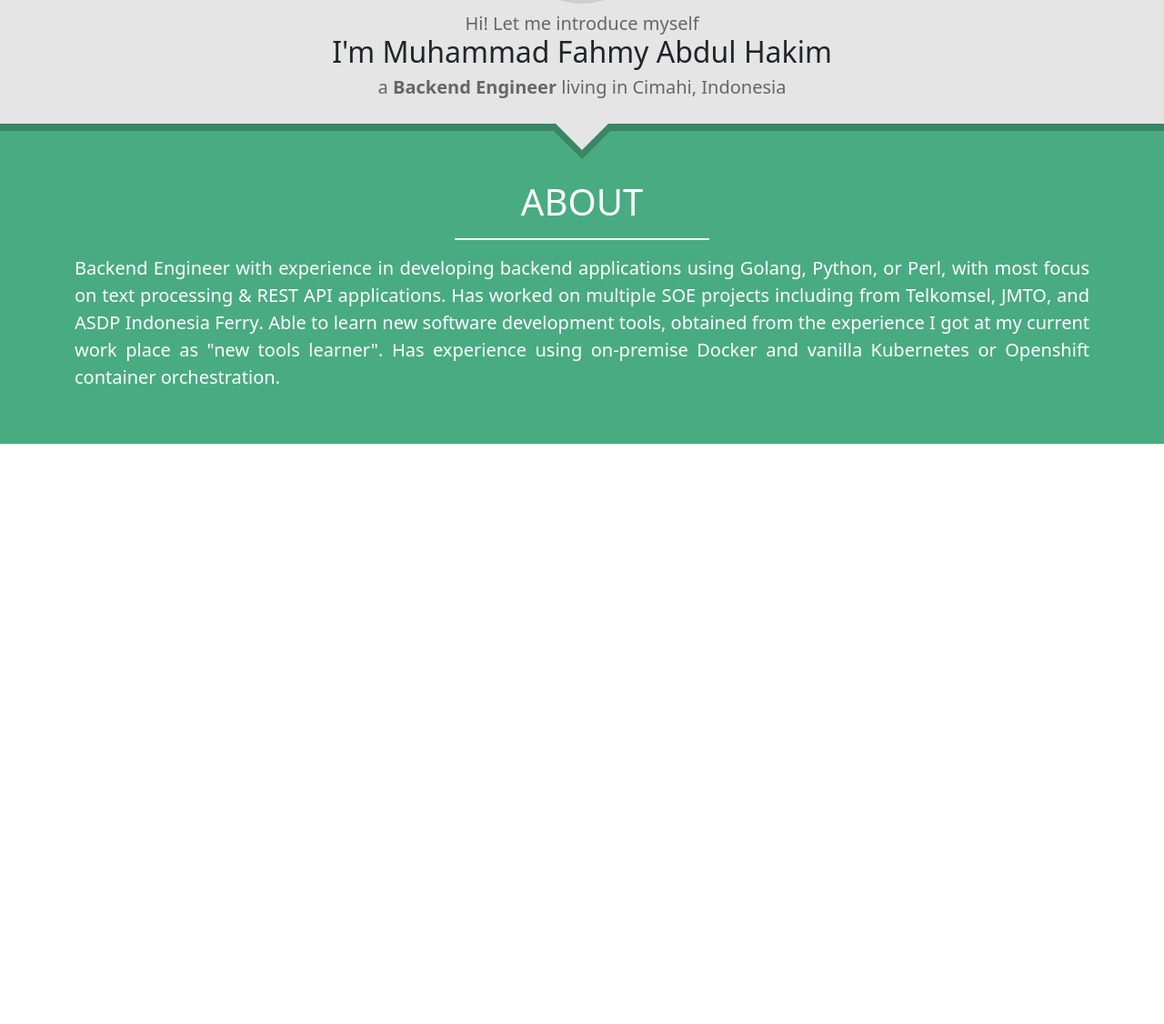
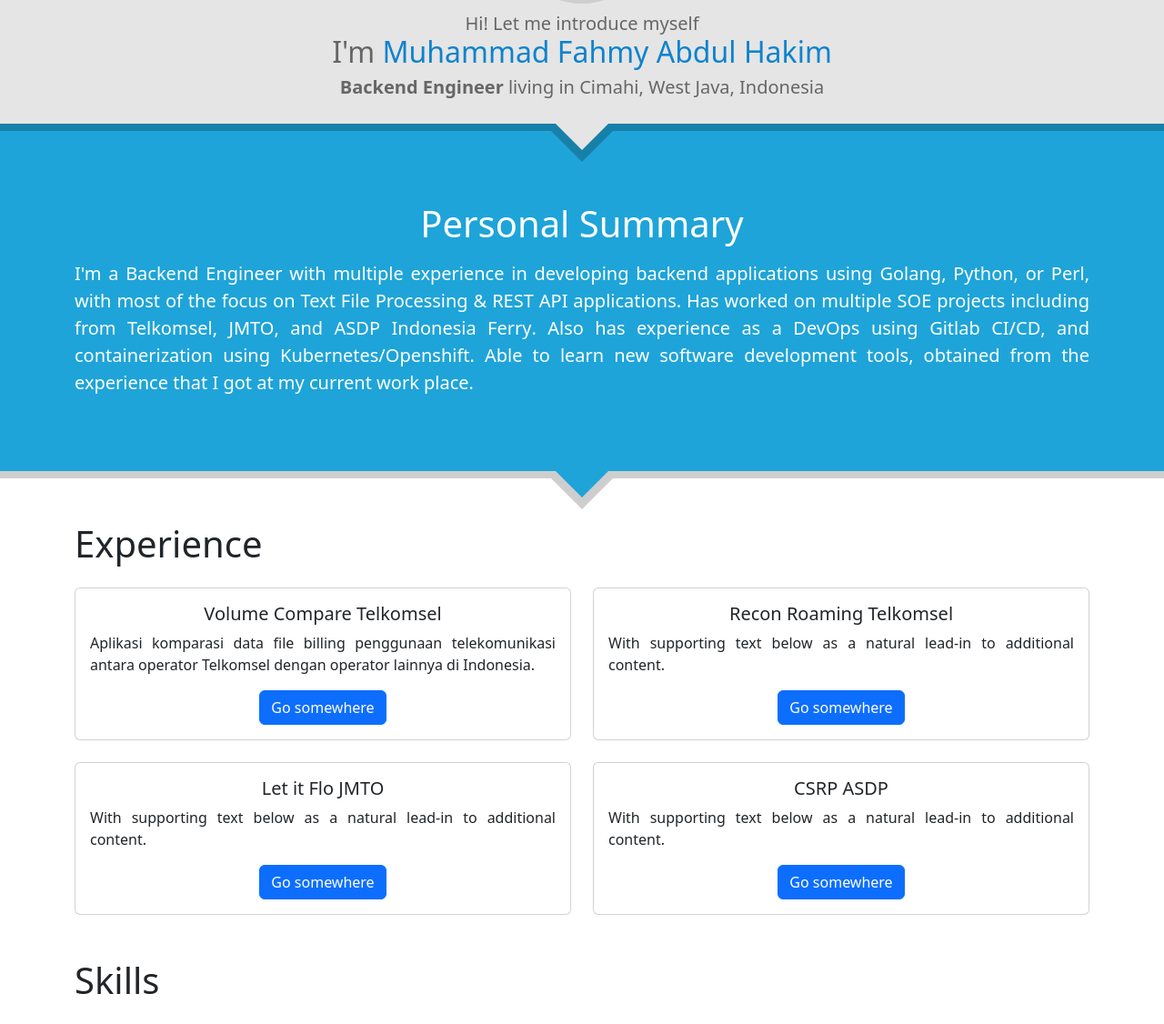
Before and after one commit to fahmyabdul/fahmyabdul.github.io, a Jekyll site: the page built from index.html, in a window 1280 px wide. Shown: the part 469-1595 px from the top of the page at 91% size. Built offline with Jekyll 4.4.1, drawn with Linux system fonts in a browser that asks for light colours; before the commit the page ends 957 px from its top, so only the background shows below that.

Commit message:
Adding new section

```diff
--- a/_layouts/default.html
+++ b/_layouts/default.html
@@ -6,7 +6,7 @@
   <link href="https://cdn.jsdelivr.net/npm/bootstrap@5.2.2/dist/css/bootstrap.min.css" rel="stylesheet" integrity="sha384-Zenh87qX5JnK2Jl0vWa8Ck2rdkQ2Bzep5IDxbcnCeuOxjzrPF/et3URy9Bv1WTRi" crossorigin="anonymous">
   <link rel="stylesheet" href="https://cdnjs.cloudflare.com/ajax/libs/animate.css/4.1.1/animate.min.css"/>
   <link rel="stylesheet" href="/assets/css/styles.css">
-  <link rel="shortcut icon" href="/assets/img/flg.png">
+  <link rel="shortcut icon" href="/assets/img/flg-round.png">
   <script src="https://code.jquery.com/jquery-3.6.1.min.js" integrity="sha256-o88AwQnZB+VDvE9tvIXrMQaPlFFSUTR+nldQm1LuPXQ=" crossorigin="anonymous"></script>
   <script src="https://cdn.jsdelivr.net/npm/bootstrap@5.2.2/dist/js/bootstrap.bundle.min.js" integrity="sha384-OERcA2EqjJCMA+/3y+gxIOqMEjwtxJY7qPCqsdltbNJuaOe923+mo//f6V8Qbsw3" crossorigin="anonymous"></script>
   <script src="/assets/js/main.js"></script>
--- a/_sass/base.scss
+++ b/_sass/base.scss
@@ -264,21 +264,26 @@
     padding:0;
     margin:0;
 }
+.profile-add > h2{color:#0e83cd;
+}
+.profile-add > h2 > span{
+    color:#666666;
+}
 .profile-add::after{
     width: 0;
     height: 0;
     border-left: 35px solid transparent;
     border-right: 35px solid transparent;
-    border-top: 35px solid #398564;
+    border-top: 35px solid #1780a9;
     -moz-transform: scale(.9999);
     position: relative;
     content: "";
     z-index: 2;
-    top: 66px;
+    top: 69px;
 }
 
 .head-lines{
-    width:280px;
+    width:400px;
     height: 0px;
     margin-left: auto;
     margin-right: auto;
@@ -307,11 +312,12 @@
     padding:0;
 }
 .section-1{
-    background-color:#49ab81;
+    background-color:#1ea4d9;
     font-size: 16px;
     color: #fff;
     text-align: center;
-    border-top: solid 8px #398564;
+    border-top: solid 8px #1780a9;
+    border-bottom: solid 8px #cecece;
     padding-top:30px; padding-bottom:10px;
 }
 .section-1 p{
@@ -322,10 +328,36 @@
     height: 0;
     border-left: 30px solid transparent;
     border-right: 30px solid transparent;
-   border-top: 30px solid #49ab81;
+    border-top: 30px solid #1ea4d9;
     -moz-transform: scale(.9999);
     position: relative;
     content: "";
     z-index: 3;
-   top: 47;
+    top:62px;
 }
+.section-2{
+    text-align: center;
+}
+.section-2 .section-title{
+    text-align: left;
+}
+.section-2 p{
+    text-align: justify;
+}
+.section-2 .head-lines{
+    margin-bottom:55px;
+}
+.section-2 .head-lines::after{
+}
+.section-2::before{
+    width: 0;
+    height: 0;
+    border-left: 35px solid transparent;
+    border-right: 35px solid transparent;
+    border-top: 35px solid #cecece;
+    -moz-transform: scale(.9999);
+    position: relative;
+    content: "";
+    z-index: 2;
+    top:33px;
+}
--- a/index.html
+++ b/index.html
@@ -16,21 +16,71 @@ title: Home
 <div class="profile-spacer">
     <div class="profile-add">
         <h5>Hi! Let me introduce myself</h5>
-        <h2 class="position-relative">I'm Muhammad Fahmy Abdul Hakim</h2>
-        <h5>a <b>Backend Engineer</b> living in Cimahi, Indonesia</h5>
+        <h2 class="position-relative"><span>I'm</span> Muhammad Fahmy Abdul Hakim</h2>
+        <h5><b>Backend Engineer</b> living in Cimahi, West Java, Indonesia</h5>
     </div>
 </div>
 <div class="container-fluid con-body">
     <div class="section-1" id="about">
+        <div class="mt-5 mb-5 container">
+            <div class="section-title"><h1>Personal Summary</h1></div>
+            <p class="lead mt-3">I'm a <b>Backend Engineer</b> with multiple experience in developing backend applications
+                using <b>Golang</b>, <b>Python</b>, or <b>Perl</b>, with most of the focus on Text File Processing &
+                REST API applications. Has worked on multiple <b>SOE projects</b>
+                including from <b>Telkomsel</b>, <b>JMTO</b>, and <b>ASDP Indonesia Ferry</b>. Also has experience as a <b>DevOps</b> using <b>Gitlab CI/CD</b>, and containerization using <b>Kubernetes/Openshift</b>. Able to
+                learn new software development tools, obtained from the experience
+                that I got at my current work place.</p>
+        </div>
+    </div>
+    <div class="section-2" id="experience">
         <div class="mt-4 mb-4 container">
-            <div><h1>ABOUT</h1></div>
-            <hr class="head-lines">
-            <p class="lead"><b>Backend Engineer</b> with experience in developing backend applications
-                using <b>Golang</b>, <b>Python</b>, or <b>Perl</b>, with most focus on text processing &
-                REST API applications. Has worked on multiple <b>SOE projects</b>
-                including from <b>Telkomsel</b>, <b>JMTO</b>, and <b>ASDP Indonesia Ferry</b>. Able to
-                learn new software development tools, obtained from the experience
-                I got at my current work place as "new tools learner". Has experience using on-premise <b>Docker</b> and vanilla Kubernetes or Openshift container orchestration.</p>
+            <div class="section-title"><h1>Experience</h1></div>
+            <div class="row mt-4 mb-4">
+                <div class="col-sm-6">
+                  <div class="card">
+                    <div class="card-body">
+                      <h5 class="card-title">Volume Compare Telkomsel</h5>
+                      <p class="card-text">Aplikasi komparasi data file billing penggunaan telekomunikasi antara operator Telkomsel dengan operator lainnya di Indonesia.</p>
+                      <a href="#" class="btn btn-primary">Go somewhere</a>
+                    </div>
+                  </div>
+                </div>
+                <div class="col-sm-6">
+                  <div class="card">
+                    <div class="card-body">
+                      <h5 class="card-title">Recon Roaming Telkomsel</h5>
+                      <p class="card-text">With supporting text below as a natural lead-in to additional content.</p>
+                      <a href="#" class="btn btn-primary">Go somewhere</a>
+                    </div>
+                  </div>
+                </div>
+            </div>
+            <div class="row">
+                <div class="col-sm-6">
+                  <div class="card">
+                    <div class="card-body">
+                      <h5 class="card-title">Let it Flo JMTO</h5>
+                      <p class="card-text">With supporting text below as a natural lead-in to additional content.</p>
+                      <a href="#" class="btn btn-primary">Go somewhere</a>
+                    </div>
+                  </div>
+                </div>
+                <div class="col-sm-6">
+                  <div class="card">
+                    <div class="card-body">
+                      <h5 class="card-title">CSRP ASDP</h5>
+                      <p class="card-text">With supporting text below as a natural lead-in to additional content.</p>
+                      <a href="#" class="btn btn-primary">Go somewhere</a>
+                    </div>
+                  </div>
+                </div>
+            </div>
+
+        </div>
+    </div>
+    <div class="mt-5" id="skills">
+        <div class="mt-4 mb-4 container">
+            <div class="section-title"><h1>Skills</h1></div>
         </div>
     </div>
 </div>
```
Also changed, not shown: assets/img/flg-round.png (added), assets/img/headers2.JPG (deleted), assets/img/headers2a.jpg (deleted). Lines whose indentation alone changed are shown as unchanged.
